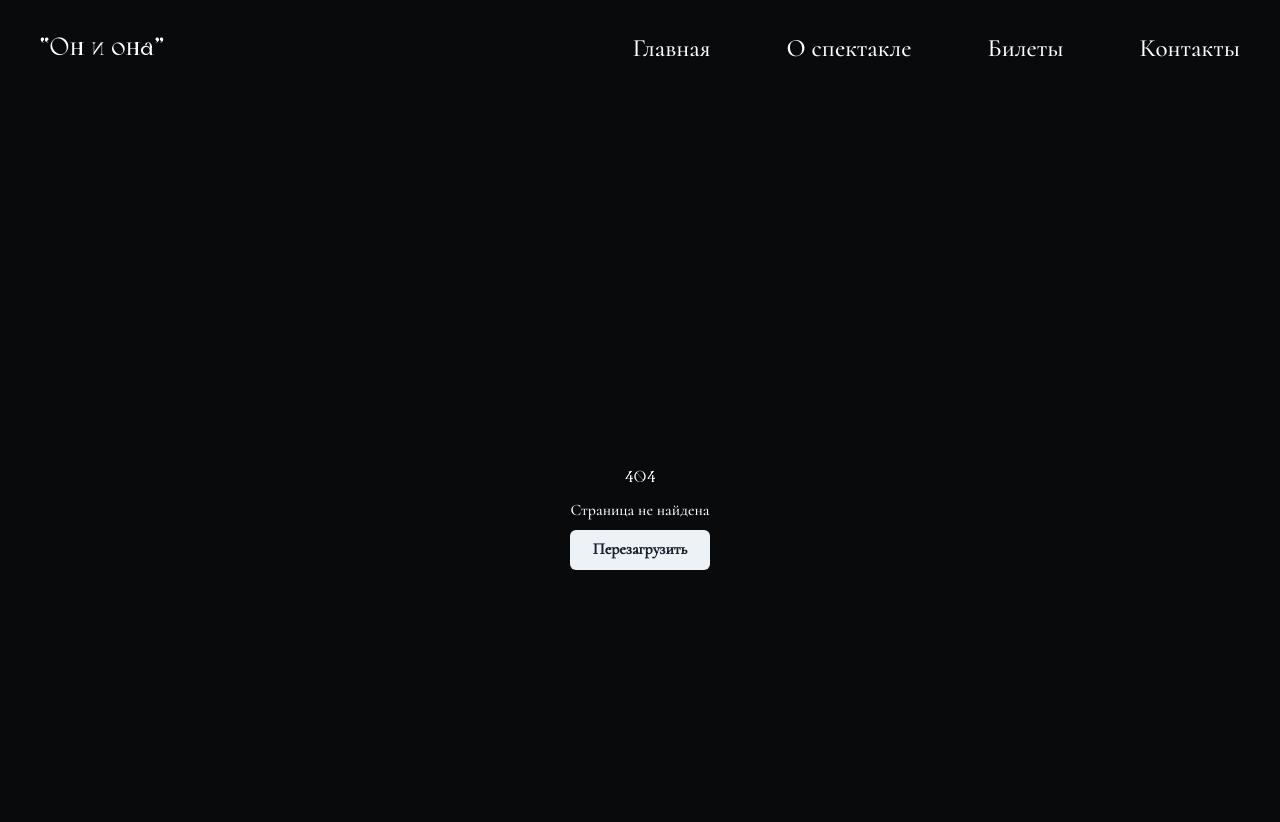
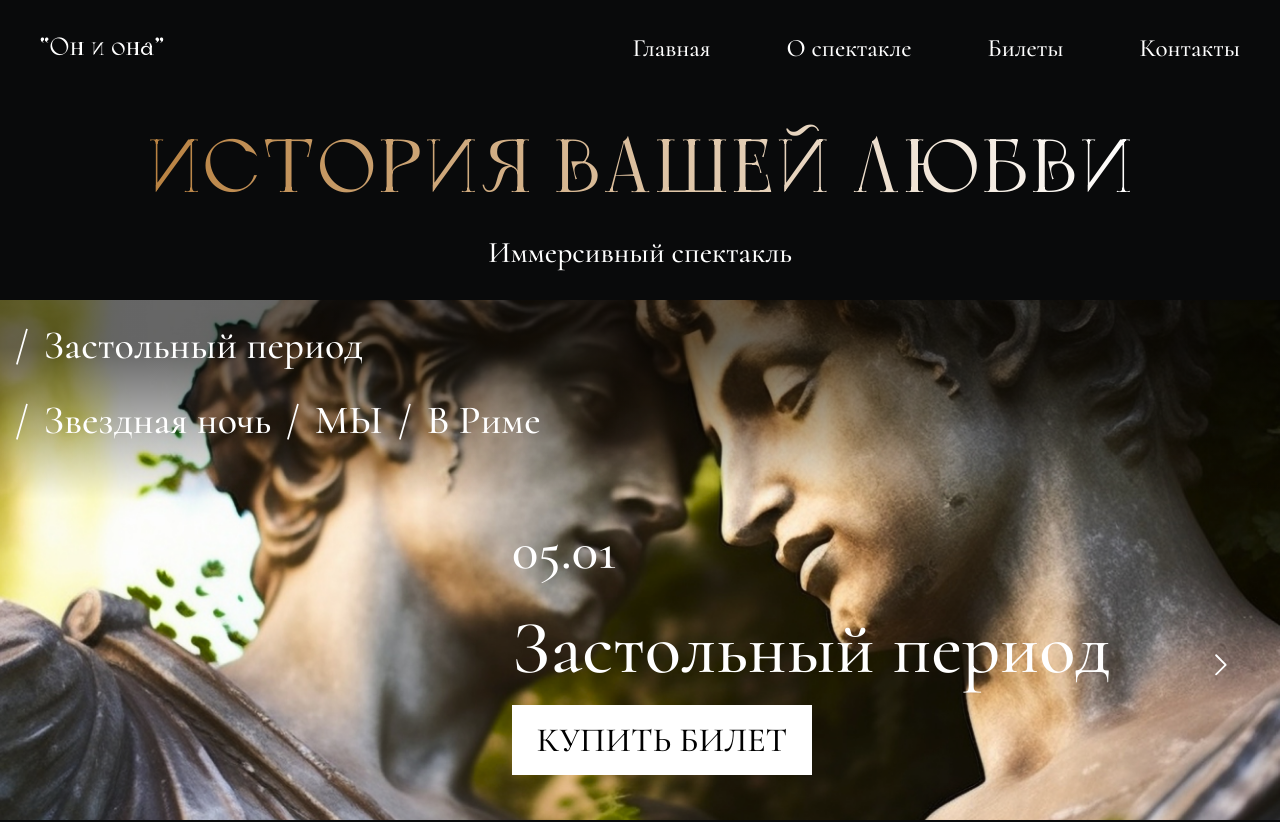
Before and after one commit to petrosyyaann/lovestorytheater, a React (Vite) app: page / in a window 1280 px wide. Before the commit this address had no page. Shown: the top 822 px of the page. Built offline with nearby package versions, Linux system fonts and the light colour scheme; a web font is replaced by a local one.

Commit message:
🏗 Change main route

```diff
--- a/src/pages/index.tsx
+++ b/src/pages/index.tsx
@@ -13,7 +13,7 @@
     <Layout>
       <Header />
       <Routes>
-        <Route path='/lovestorytheater' element={<HomePage />} />
+        <Route path='/' element={<HomePage />} />
         <Route path='*' element={<Page404 />} />
       </Routes>
       <Footer />
--- a/vite.config.ts
+++ b/vite.config.ts
@@ -16,5 +16,5 @@
       assets: '/src/assets',
     },
   },
-  base: '/lovestorytheater/',
+  // base: '/lovestorytheater/',
 });
```
Also changed, not shown: 1 other file (tests, documents, lock files or other folders).
